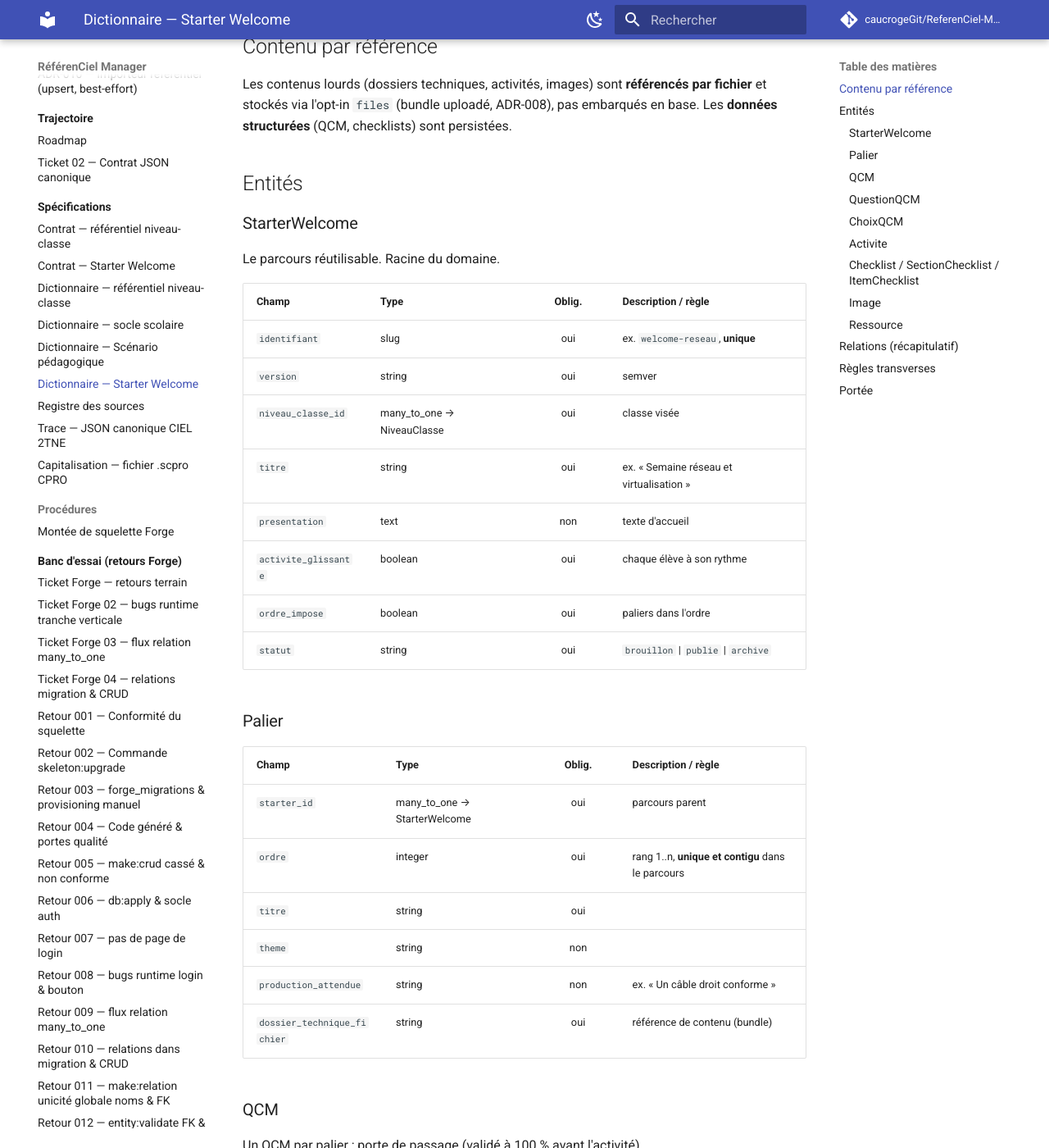
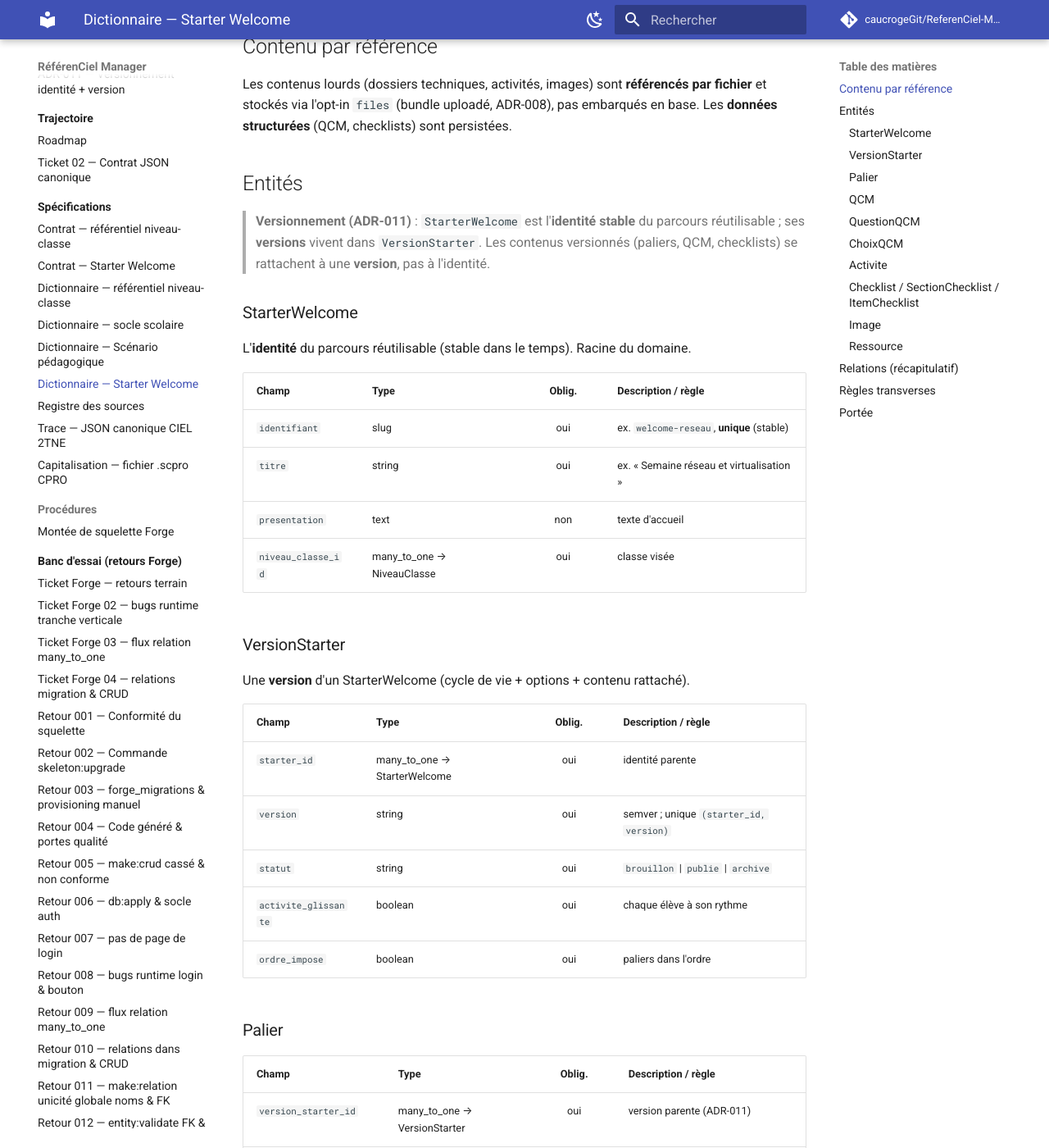
Before and after one commit to caucrogeGit/ReferenCiel-Manager, an MkDocs documentation site: the page built from docs/specs/data-dictionary/dictionnaire-starter-welcome.md, in a window 1280 px wide and 1400 px high, scrolled down 325 px. Shown: the whole window at 82% size. Built offline with MkDocs 1.6.1 and Material for MkDocs 9.7.7, drawn with Linux system fonts in a browser that asks for light colours; comment, search, counter and statistics services are not loaded; some of the changed text lies outside the part shown.

Commit message:
docs(starter): ADR-011 versionnement identité+version + dico affiné (ticket 14)
Décision : StarterWelcome = identité stable (identifiant, titre, presentation,
niveau_classe) ; VersionStarter = version (version, statut, activite_glissante,
ordre_impose), unique (starter, version). Motif réutilisable (Parcours ticket 15).
Dico Starter Welcome mis à jour : split identité/version, Palier rattaché à la version.

Co-Authored-By: Claude Opus 4.8 (1M context) <noreply@anthropic.com>

```diff
--- a/docs/specs/data-dictionary/dictionnaire-starter-welcome.md
+++ b/docs/specs/data-dictionary/dictionnaire-starter-welcome.md
@@ -17,26 +17,38 @@ en base. Les **données structurées** (QCM, checklists) sont persistées.
 
 ## Entités
 
+> **Versionnement (ADR-011)** : `StarterWelcome` est l'**identité stable** du parcours
+> réutilisable ; ses **versions** vivent dans `VersionStarter`. Les contenus versionnés
+> (paliers, QCM, checklists) se rattachent à une **version**, pas à l'identité.
+
 ### StarterWelcome
 
-Le parcours réutilisable. Racine du domaine.
+L'**identité** du parcours réutilisable (stable dans le temps). Racine du domaine.
 
 | Champ | Type | Oblig. | Description / règle |
 |---|---|:--:|---|
-| `identifiant` | slug | oui | ex. `welcome-reseau`, **unique** |
-| `version` | string | oui | semver |
-| `niveau_classe_id` | many_to_one → NiveauClasse | oui | classe visée |
+| `identifiant` | slug | oui | ex. `welcome-reseau`, **unique** (stable) |
 | `titre` | string | oui | ex. « Semaine réseau et virtualisation » |
 | `presentation` | text | non | texte d'accueil |
+| `niveau_classe_id` | many_to_one → NiveauClasse | oui | classe visée |
+
+### VersionStarter
+
+Une **version** d'un StarterWelcome (cycle de vie + options + contenu rattaché).
+
+| Champ | Type | Oblig. | Description / règle |
+|---|---|:--:|---|
+| `starter_id` | many_to_one → StarterWelcome | oui | identité parente |
+| `version` | string | oui | semver ; unique `(starter_id, version)` |
+| `statut` | string | oui | `brouillon` \| `publie` \| `archive` |
 | `activite_glissante` | boolean | oui | chaque élève à son rythme |
 | `ordre_impose` | boolean | oui | paliers dans l'ordre |
-| `statut` | string | oui | `brouillon` \| `publie` \| `archive` |
 
 ### Palier
 
 | Champ | Type | Oblig. | Description / règle |
 |---|---|:--:|---|
-| `starter_id` | many_to_one → StarterWelcome | oui | parcours parent |
+| `version_starter_id` | many_to_one → VersionStarter | oui | version parente (ADR-011) |
 | `ordre` | integer | oui | rang 1..n, **unique et contigu** dans le parcours |
 | `titre` | string | oui | |
 | `theme` | string | non | |
@@ -110,7 +122,8 @@ Un QCM par palier ; porte de passage (validé à 100 % avant l'activité).
 
 | Relation | Type Forge | Cardinalité |
 |---|---|---|
-| StarterWelcome → Palier | many_to_one (inverse) | 1 parcours, n paliers |
+| StarterWelcome → VersionStarter | many_to_one (inverse) | 1 identité, n versions (ADR-011) |
+| VersionStarter → Palier | many_to_one (inverse) | 1 version, n paliers |
 | Palier → QCM / Activite / Checklist | many_to_one (inverse) | 1 palier, 0..1 de chaque |
 | QCM → QuestionQCM → ChoixQCM | one_to_many | cascade |
 | Checklist → SectionChecklist → ItemChecklist | one_to_many | cascade |
--- a/mkdocs.yml
+++ b/mkdocs.yml
@@ -73,6 +73,7 @@ nav:
       - ADR-008 — Import JSON canonique par upload admin: adr/008-import-json-canonique-par-upload-admin.md
       - ADR-009 — Montée de squelette Forge en place: adr/009-montee-squelette-forge-en-place.md
       - ADR-010 — Importeur référentiel (upsert, best-effort): adr/010-importeur-referentiel-upsert-best-effort.md
+      - ADR-011 — Versionnement identité + version: adr/011-versionnement-identite-plus-version.md
   - Trajectoire:
       - Roadmap: roadmap/roadmap-referenciel-manager.md
       - Tickets: tickets/README.md
```
Also changed, not shown: docs/adr/011-versionnement-identite-plus-version.md (added, +62 -0 lines).
